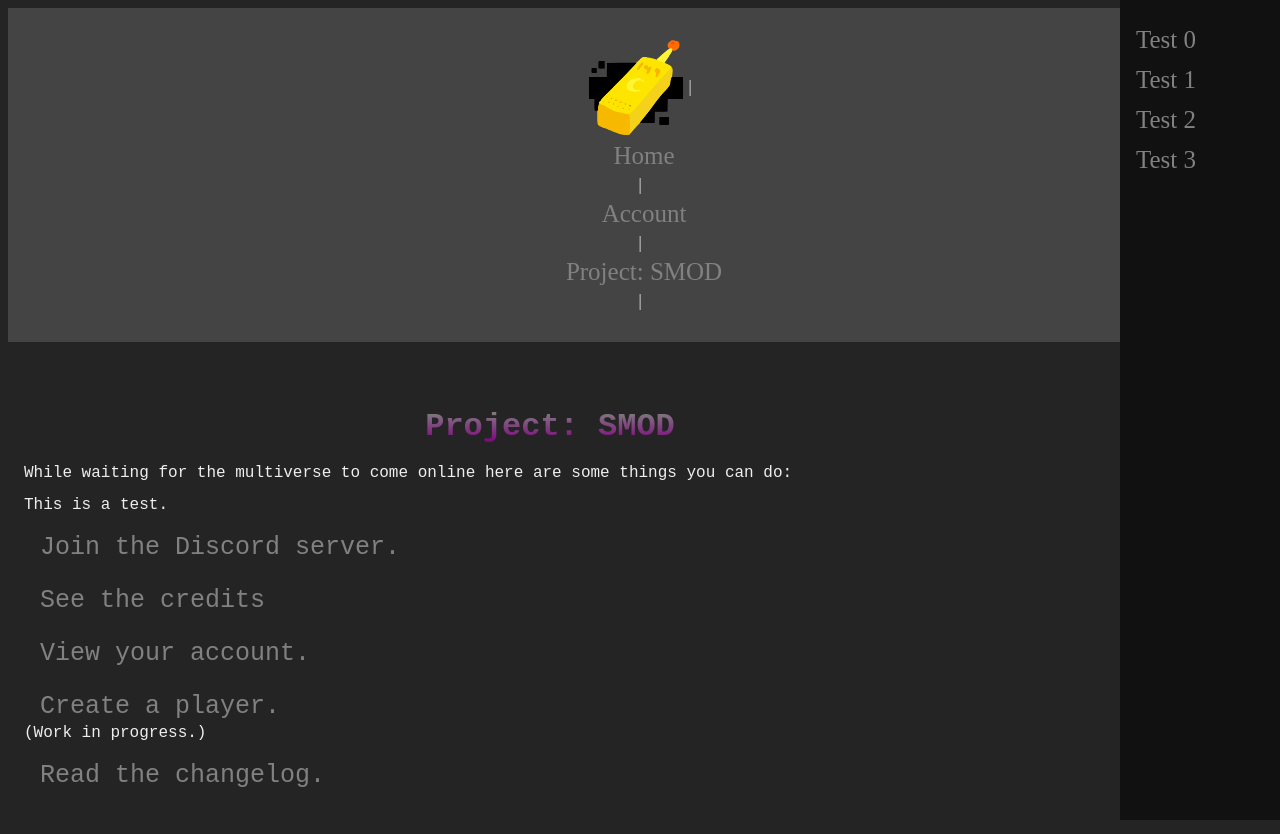
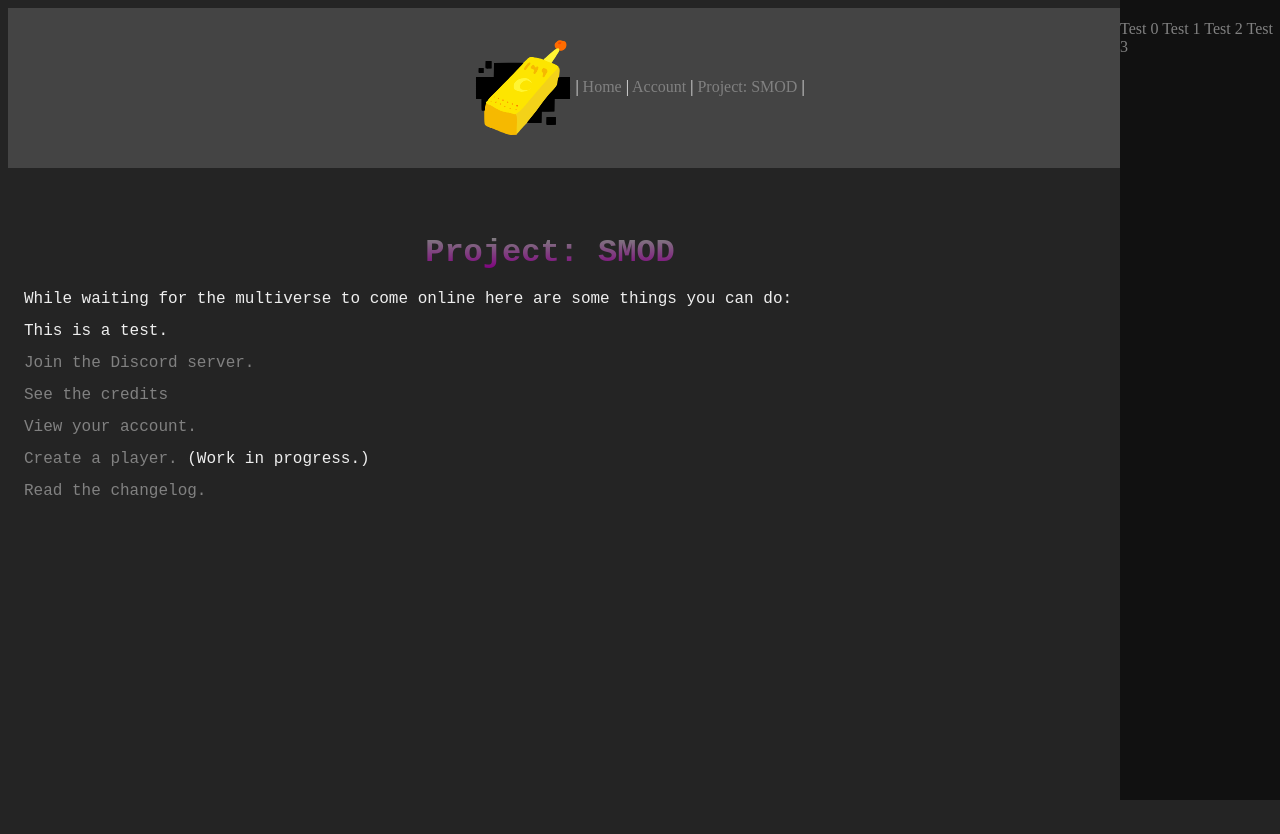
Before and after one commit to Backwards-N/Backwards-N.github.io, a PHP site: page /SMOD/index.html in a window 1280 px wide. After the commit the page ends 800 px from the top, so only its background shows below. Run offline with PHP 8.4, Linux system fonts and the light colour scheme; some libraries are stand-ins or nearby versions.

Commit message:
Minor bugfix.

```diff
--- a/styleV2.css
+++ b/styleV2.css
@@ -1,9 +1,6 @@
 a {
-    padding: 6px 8px 6px 16px;
     text-decoration: none;
-    font-size: 25px;
     color: #818181;
-    display: block;
 }
 
 a:hover {
```
